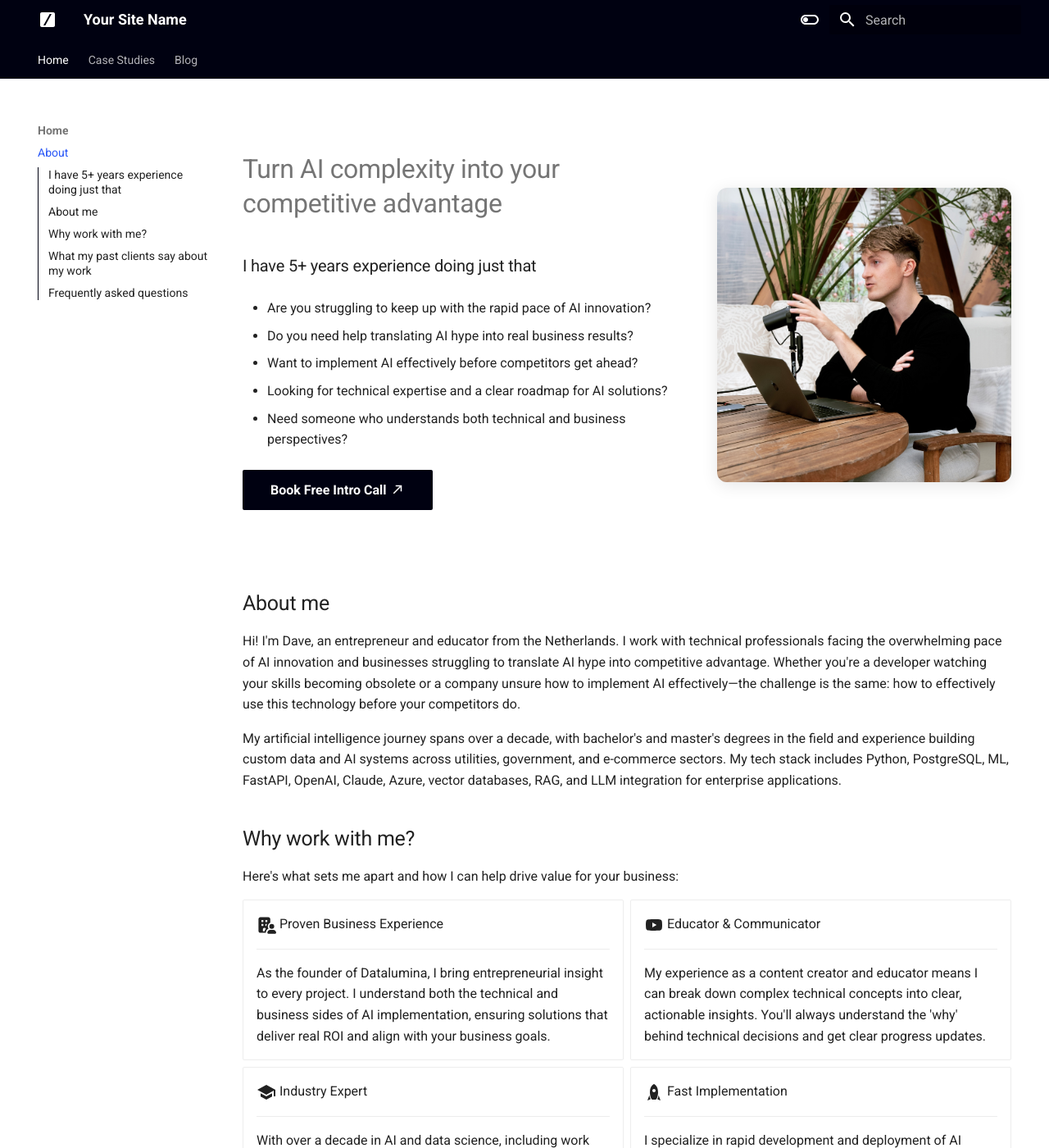
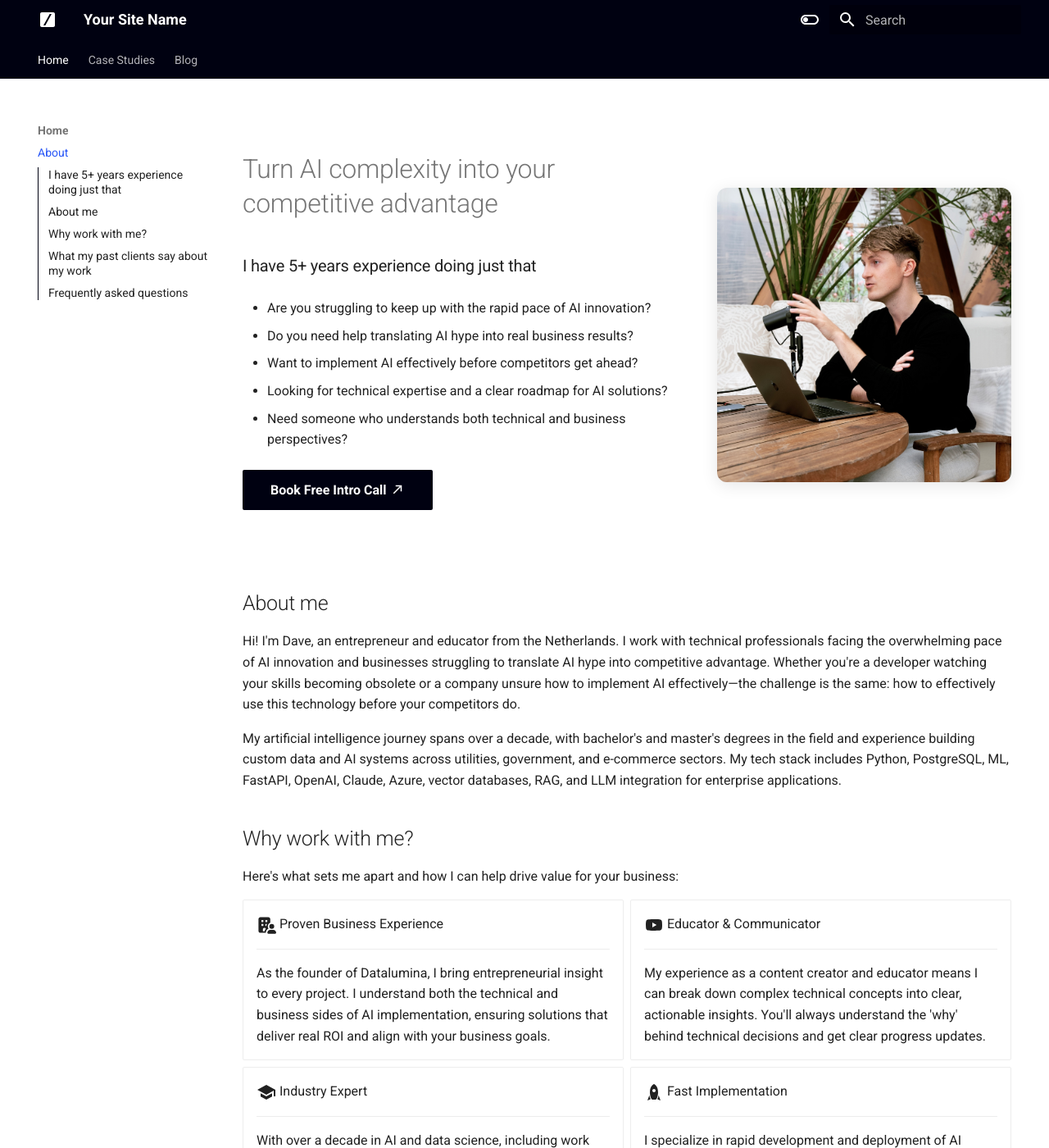
Before and after one commit to opsabarsec/mkdocs-website-template, an MkDocs documentation site: the page built from docs/index.md, in a window 1280 px wide and 1400 px high. Shown: the whole window at 82% size. Built offline with MkDocs 1.6.1 and Material for MkDocs 9.7.7, drawn with Linux system fonts in a browser that asks for light colours.

Commit message:
Remove bold styling from headers in extra.css to streamline design and improve consistency across documentation. This change aims to enhance the overall visual hierarchy and readability of the site.

```diff
--- a/docs/stylesheets/extra.css
+++ b/docs/stylesheets/extra.css
@@ -12,11 +12,6 @@
   --md-default-bg-color: #090d1d;
   --md-accent-fg-color: #8e92f8;
   --md-typeset-a-color: var(--md-accent-fg-color);
-}
-
-/* Make headers bold */
-h1, h2, h3, h4, h5, h6 {
-  font-weight: 500 !important;
 }
 
 /* Dark Theme Custom Button */
```
